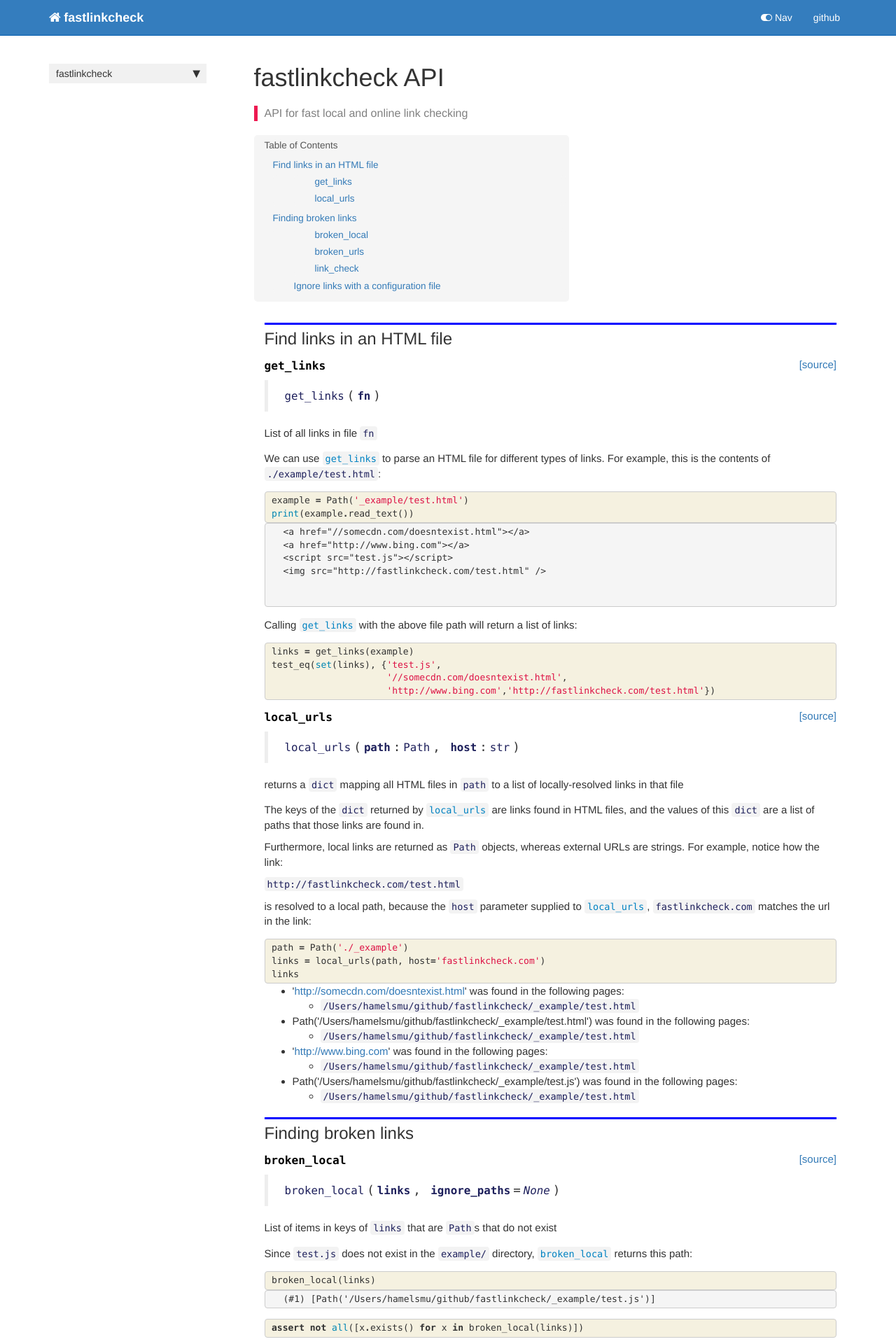
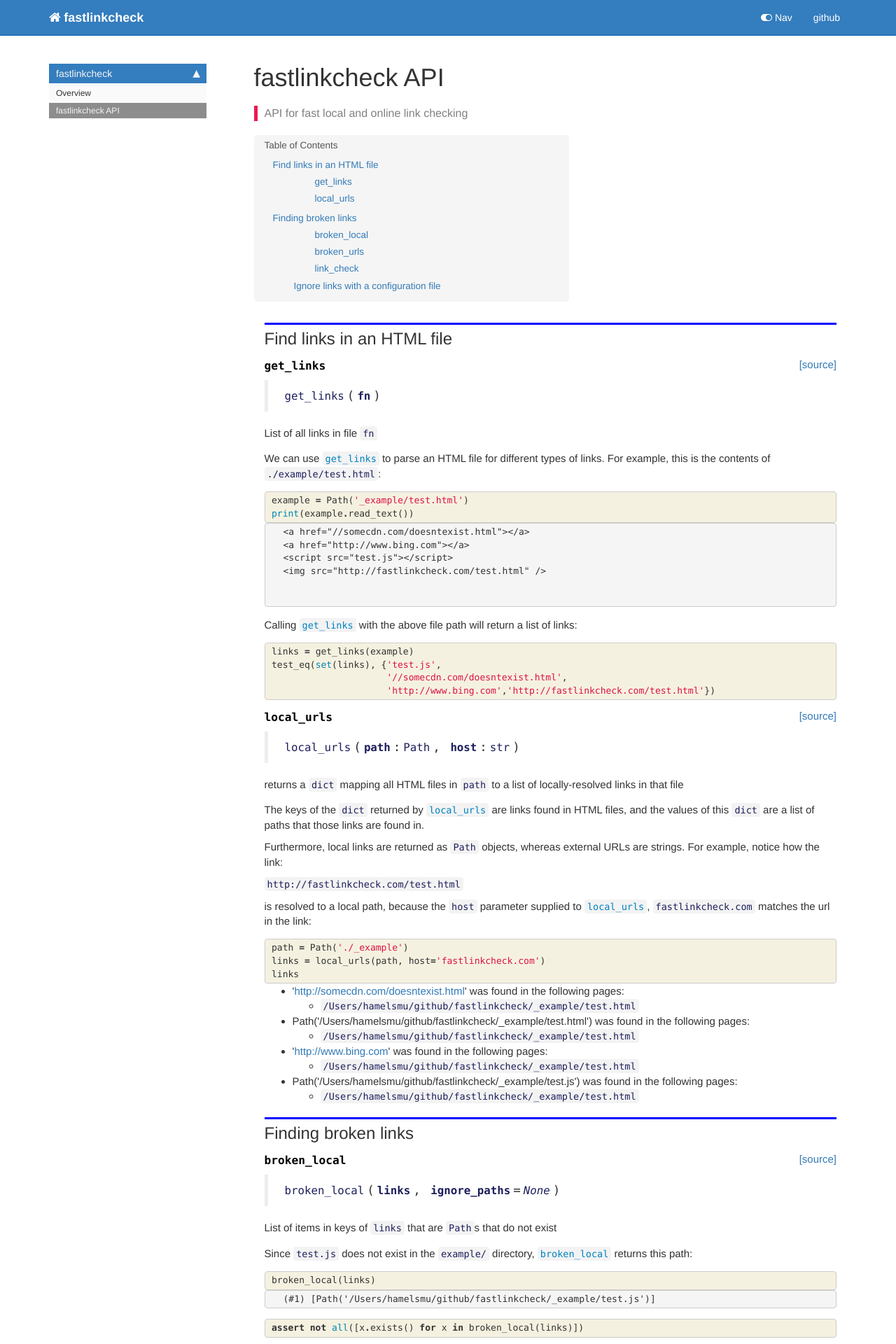
Before and after one commit to fastai/fastlinkcheck, a Jekyll site: the page built from docs/linkcheck.html, in a window 1280 px wide. Shown: the top 1920 px of the page at 70% size. Built offline with Jekyll 4.4.1, drawn with Linux system fonts in a browser that asks for light colours; nearby versions of some CDN libraries; comment, search, counter and statistics services are not loaded; part of the change alters nothing that is shown.

```diff
--- a/docs/_config.yml
+++ b/docs/_config.yml
@@ -60,4 +60,4 @@ sidebars:
 - home_sidebar
 
 theme: jekyll-theme-cayman
-baseurl: /fastlinkcheck/
+baseurl: /
```
